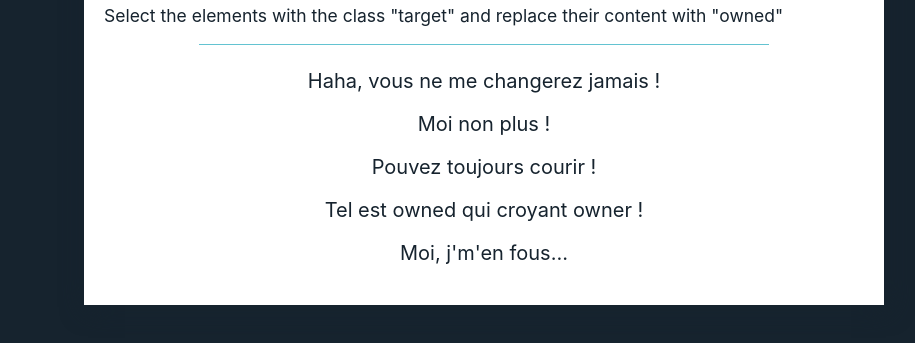
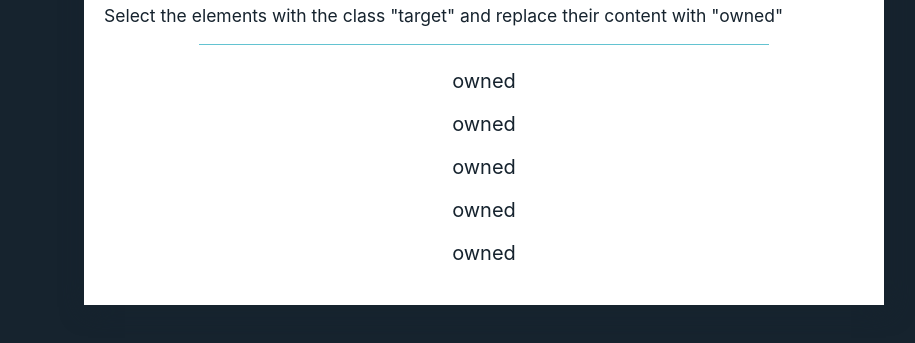
Before and after one commit to GreetVerduyn/extaOefeningen_juni, a website: page js-complete-course/06-dom/03-select-three/index.html in a window 1280 px wide. Shown: the part 203-546 px from the top of the page, without its empty margins (156-1071 px from the left). Drawn offline with Linux system fonts and the light colour scheme.

Commit message:
exercise 6.3 done

```diff
--- a/js-complete-course/06-dom/03-select-three/script.js
+++ b/js-complete-course/06-dom/03-select-three/script.js
@@ -9,8 +9,14 @@
 // NOTE: don't focus on the existing code structure for now.
 // You will have time to focus on it later.
 
+
 (function() {
 
-    // your code here
+    // first try
+
+    let paragraphs = document.querySelectorAll("section.material> p");
+    //console.log(paragraphs);
+
+      paragraphs.forEach(paragraph => paragraph.innerHTML= '<p class="owned">owned</p>');
 
 })();
```
Also changed, not shown: js-complete-course/06-dom/03-select-three/index.html (+1 -0 lines).
